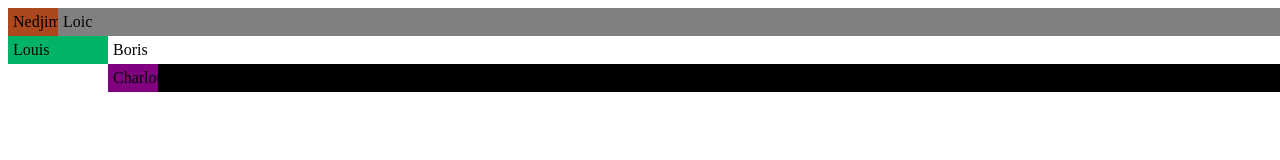
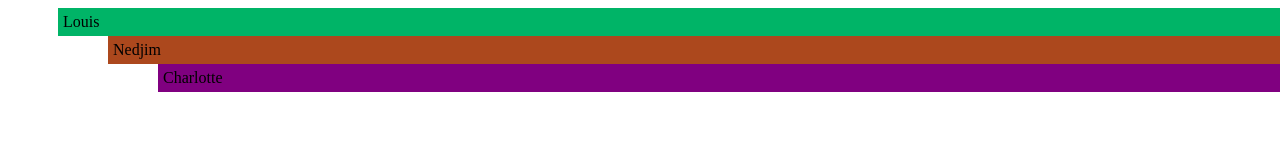
Before and after one commit to saoT/merge-training, a plain HTML site: page index.html in a window 1280 px wide. Shown: the top 160 px of the page. Drawn offline with Linux system fonts and the light colour scheme.

Commit message:
fixed div

```diff
--- a/index.html
+++ b/index.html
@@ -31,15 +31,15 @@
 		<div class="name" id="daphne">daphne</div>
 	</div>
 
-	<div class="profil"></div>
+	<div class="profil">
 		<div class="name" id="charlotte">Charlotte</div>
 		</div>
 	</div>
-	<div class="profil"></div>
+	<div class="profil">
 		<div class="name" id="nedjim">Nedjim</div>
 		</div>
 	</div>
-	<div class="profil"></div>
+	<div class="profil">
 		<div class="name" id="louis">Louis</div>
 		</div>
 	</div>
```
